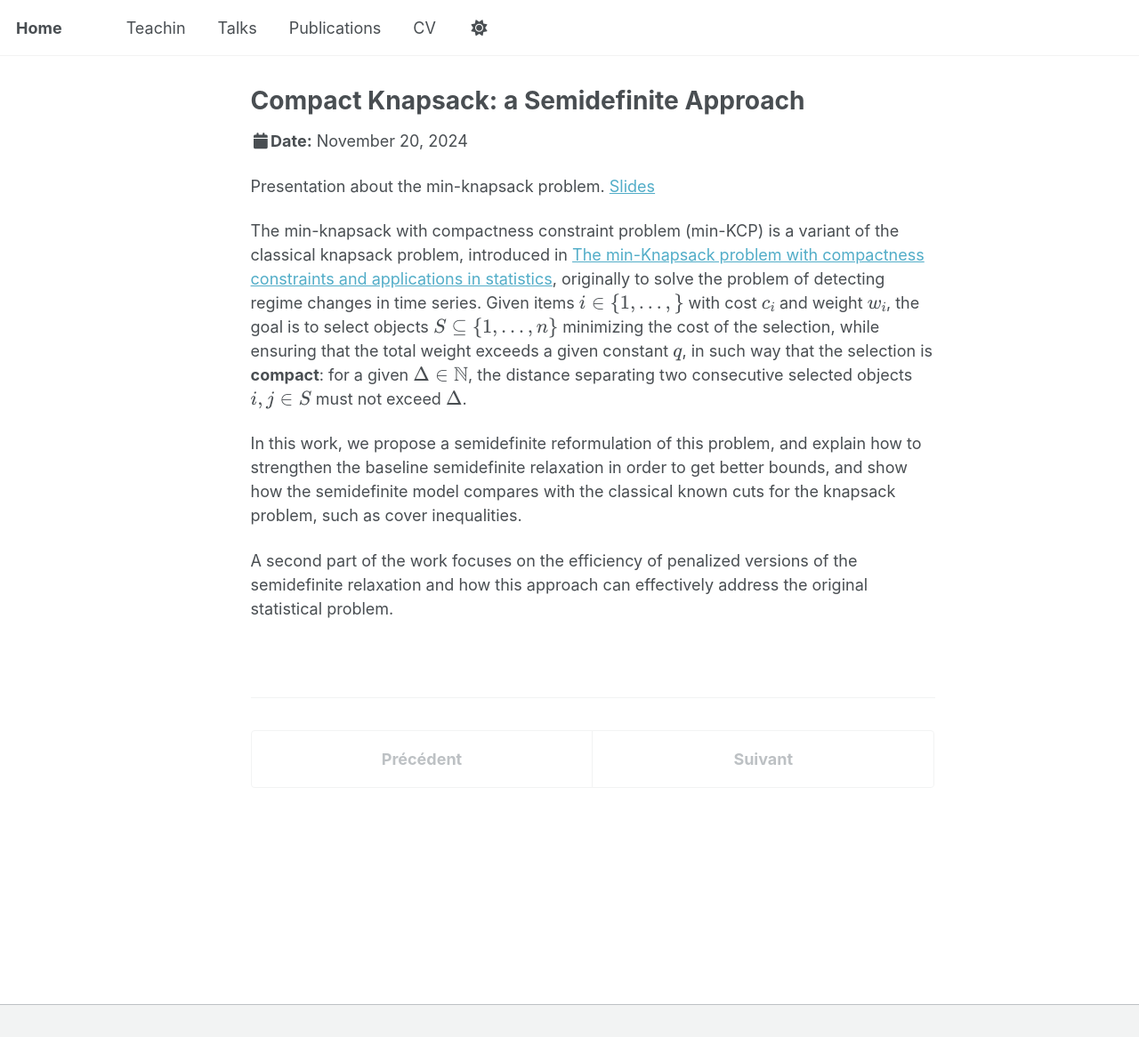
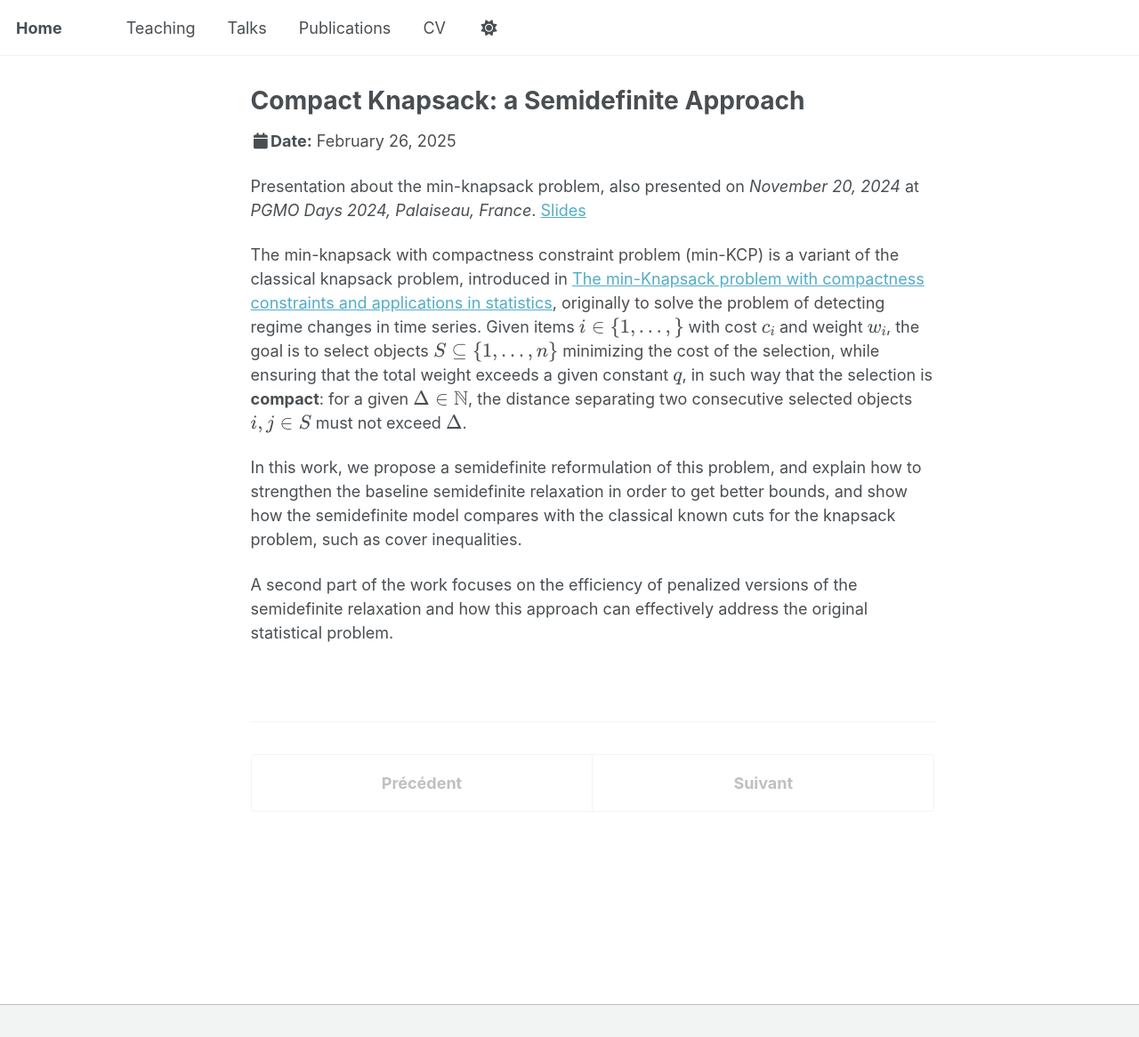
Before and after one commit to HubertVilluendas/hubertvilluendas.github.io, a Jekyll site: the page built from _talks/2025-02-26-compactKP-ROADEF.md, in a window 1280 px wide and 1166 px high. Shown: the whole window at 89% size. Built offline with Jekyll 4.4.1, drawn with Linux system fonts in a browser that asks for light colours; a script that is not in the unit is left out.

Commit message:
Changes to navigation, translation to english

```diff
--- a/_data/navigation.yml
+++ b/_data/navigation.yml
@@ -11,7 +11,7 @@ main:
 #  - title: "Recherche"
 #    url: /portfolio/
 
-  - title: "Teachin"
+  - title: "Teaching"
     url: /teaching/
 
   - title: "Talks"
--- a/_talks/2025-02-26-compactKP-ROADEF.md
+++ b/_talks/2025-02-26-compactKP-ROADEF.md
@@ -3,13 +3,13 @@ title: "Compact Knapsack: a Semidefinite Approach"
 collection: talks
 type: "Talk"
 permalink: /talks/SDPCompactKP
-venue: "PGMO Days 2024, ROADEF 2025"
-date: 2024-11-20, 2025-02-26
-location: "Palaiseau, France ; Marne-la-vallée, France"
+venue: "ROADEF 2025"
+date: 2025-02-26
+location: "Marne-la-vallée, France"
 #slidesurl: 'http://hubertvilluendas.github.io/files/TalkROADEF2025.pdf'
 ---
 
-Presentation about the min-knapsack problem. [Slides](/files/TalkROADEF2025.pdf)
+Presentation about the min-knapsack problem, also presented on *November 20, 2024* at *PGMO Days 2024, Palaiseau, France*. [Slides](/files/TalkROADEF2025.pdf)
 
 The min-knapsack with compactness constraint problem (min-KCP) is a variant of the classical knapsack problem, introduced in [The min-Knapsack problem with compactness constraints and applications in statistics](https://www.sciencedirect.com/science/article/pii/S0377221723005593), originally to solve the problem of detecting regime changes in time series. Given items \\(i\in \left\lbrace 1,\dots,\right\rbrace\\) with cost \\(c_i\\) and weight \\(w_i\\), the goal is to select objects \\(S\subseteq\left\lbrace 1,\dots,n\right\rbrace\\) minimizing the cost of the selection, while ensuring that the total weight exceeds a given constant \\(q\\), in such way that the selection is <strong>compact</strong>: for a given \\(\Delta\in\mathbb{N}\\), the distance separating two consecutive selected objects \\(i,j\in S\\) must not exceed \\(\Delta\\).
 
```
Also changed, not shown: _pages/about.md (+1 -1 lines), _teaching/2025-maths4computerscience.md (+2 -2 lines).
